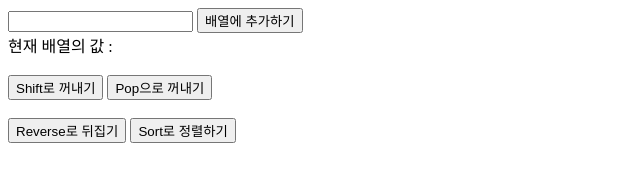
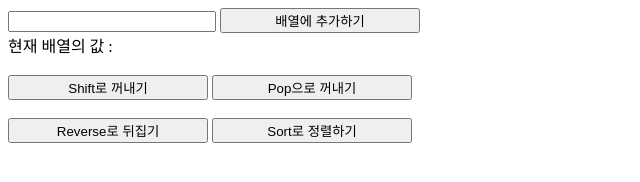
Before and after one commit to unsik-kim/web_study, a plain HTML site: page js16.html in a window 1280 px wide. Both pictures are taken after a click on the button "배열에 추가하기". Shown: the whole page, without its empty margins (0-640 px from the left). Drawn offline with Linux system fonts and the light colour scheme.

Commit message:
update js16

```diff
--- a/js16.html
+++ b/js16.html
@@ -3,6 +3,11 @@
   <head>
     <meta charset="UTF-8" />
     <meta name="viewport" content="width=device-width, initial-scale=1.0" />
+    <style type="text/css">
+      input {
+        width: 200px;
+      }
+    </style>
     <title>Document</title>
   </head>
   <body>
--- a/js16.js
+++ b/js16.js
@@ -10,6 +10,7 @@ function funcInput() {
     alert("숫자만 입력하시오!");
   }
   funcUpdateArray(number);
+  document.getElementById("input").value = "";
 }
 
 function funcAlert(num, strInput = "") {
```
